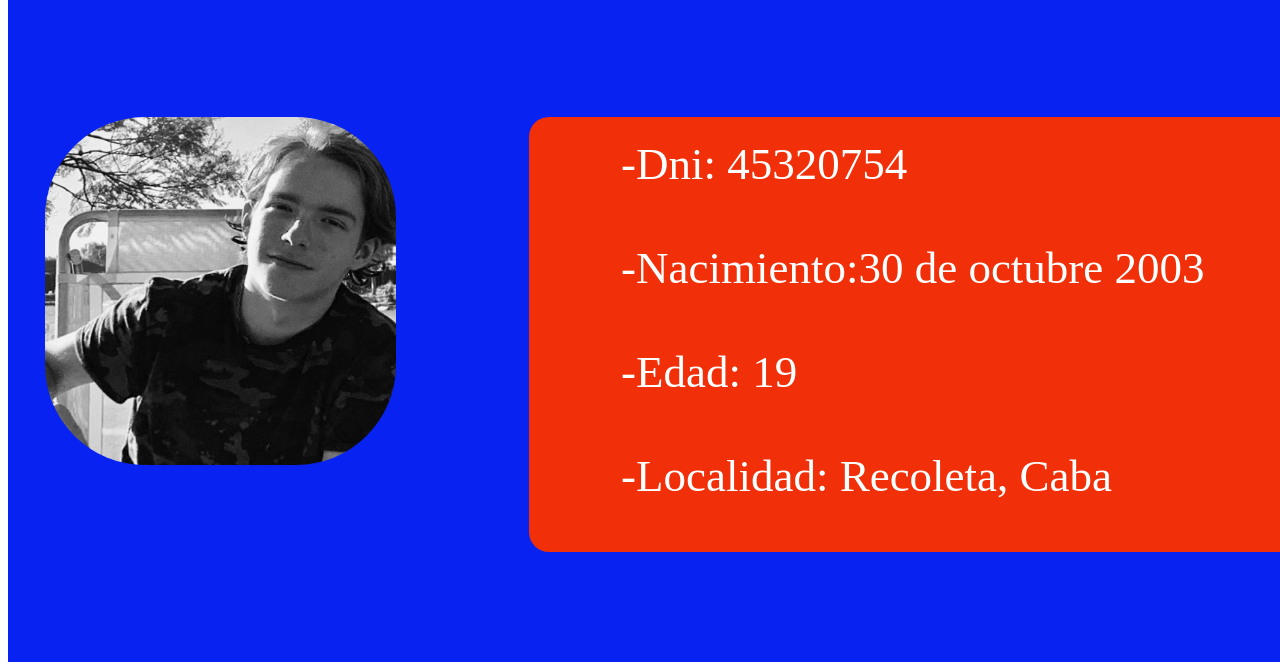
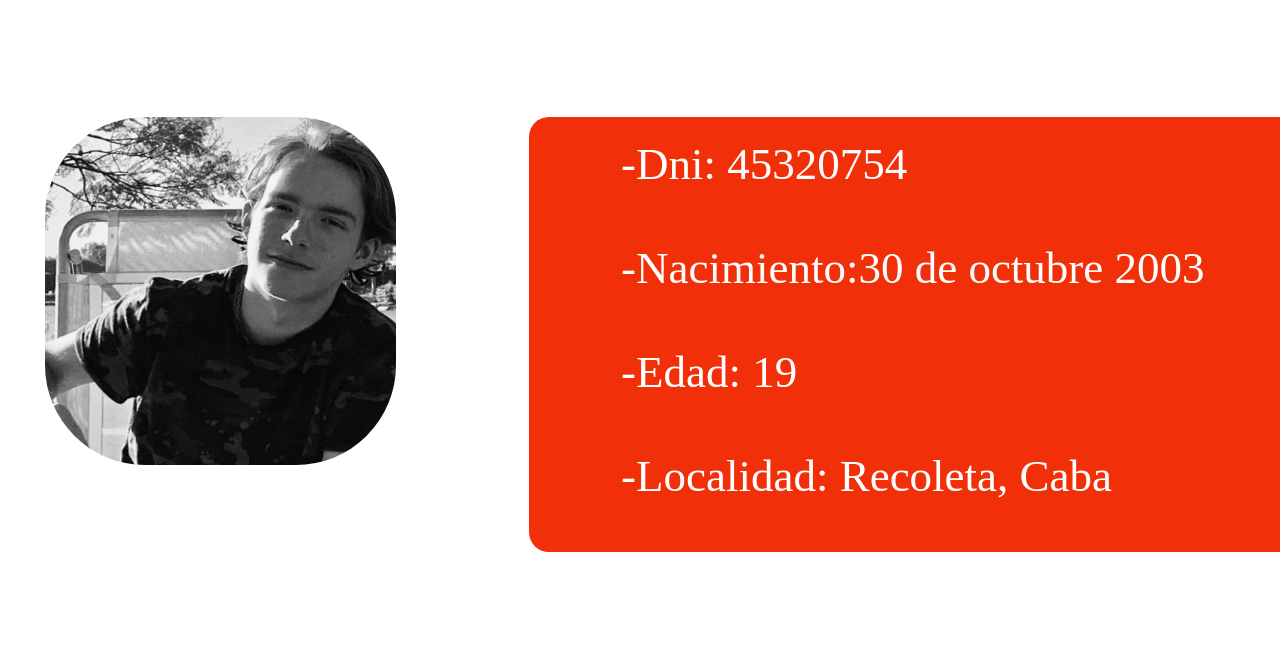
Before and after one commit to m-malaureille/cvmartin, a plain HTML site: page index.html in a window 1280 px wide. Shown: the part 370-1040 px from the top of the page. Drawn offline with Linux system fonts and the light colour scheme; a web font is replaced by a local one.

Commit message:
Update estilos.css

```diff
--- a/estilos.css
+++ b/estilos.css
@@ -2,7 +2,7 @@
     box-sizing: border-box;
     }
  .fondo {
-   background: #0823f1;
+   background: #ffffff;
     width: 1440px;
     height: 1024px;
     position: relative;
```
